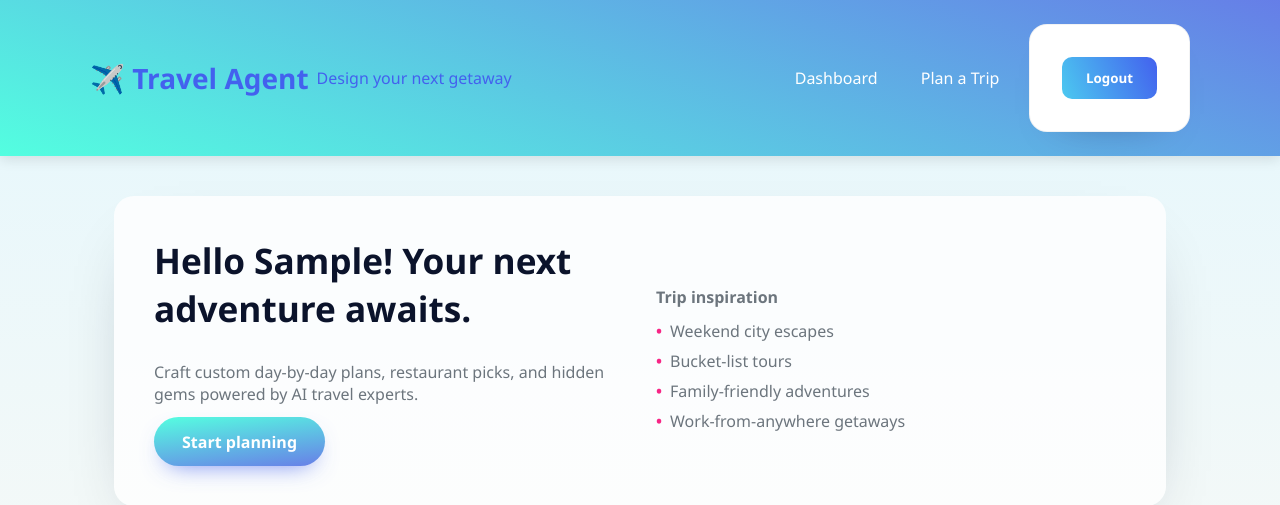
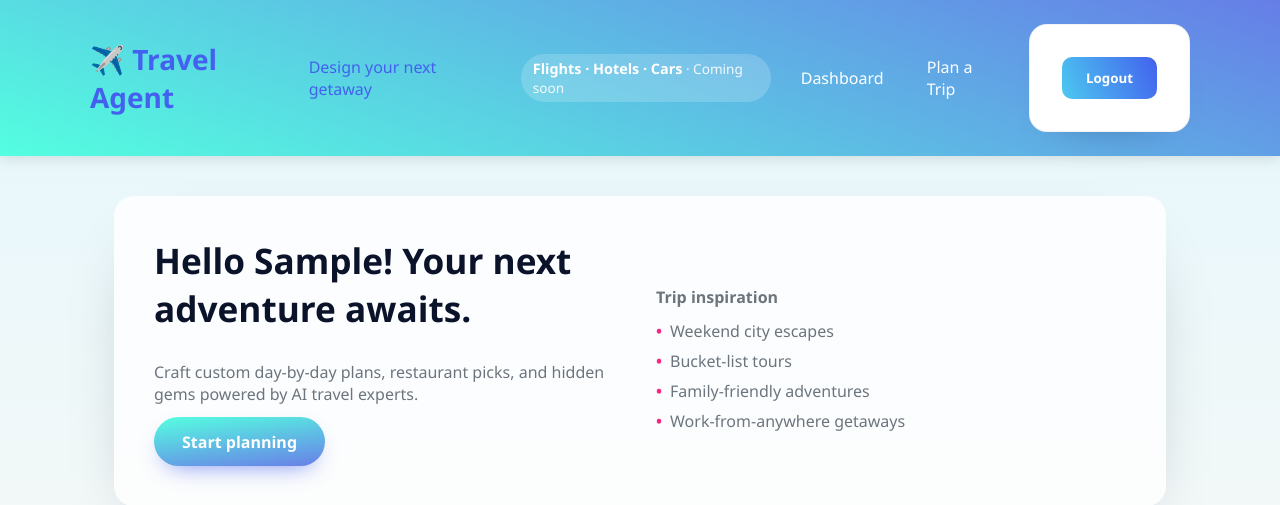
Before and after one commit to yahyaobeid/travelAgent, a Django app: page / in a window 1280 px wide. Shown: the top 505 px of the page. Run offline with Django 4.2, Linux system fonts and the light colour scheme; the visitor is signed in with stand-in values (Sample User, id 1); data that the repository does not hold is empty.

Commit message:
docker-compose update

```diff
--- a/config/templates/base.html
+++ b/config/templates/base.html
@@ -15,6 +15,7 @@
                 <span>Design your next getaway</span>
             </a>
             <nav class="nav-links">
+                <span class="nav-pill coming-soon" title="Coming soon">Flights · Hotels · Cars</span>
             {% if user.is_authenticated %}
                 <a href="{% url 'core:home' %}">Dashboard</a>
                 <a href="{% url 'core:itinerary_new' %}">Plan a Trip</a>
--- a/docker-compose.yaml
+++ b/docker-compose.yaml
@@ -6,9 +6,9 @@ services:
       context: .
       dockerfile: Dockerfile
     container_name: travelagent_web
-    command: python config/manage.py runserver 0.0.0.0:8000
+    command: gunicorn config.wsgi:application --bind 0.0.0.0:8000 --workers 2 --timeout 120
     ports:
-      - "8000:8000"
+      - "127.0.0.1:8000:8000"
     environment:
       DEBUG: "1"
       ALLOWED_HOSTS: "*"
--- a/static/css/styles.css
+++ b/static/css/styles.css
@@ -72,6 +72,22 @@ header {
 
 .nav-links form {
     margin: 0;
+}
+
+.nav-pill {
+    padding: 0.3rem 0.75rem;
+    border-radius: 999px;
+    background: rgba(255, 255, 255, 0.18);
+    color: white;
+    font-size: 0.9rem;
+    font-weight: 600;
+}
+
+.coming-soon::after {
+    content: " · Coming soon";
+    font-weight: 400;
+    font-size: 0.85rem;
+    opacity: 0.9;
 }
 
 .nav-links a,
```
